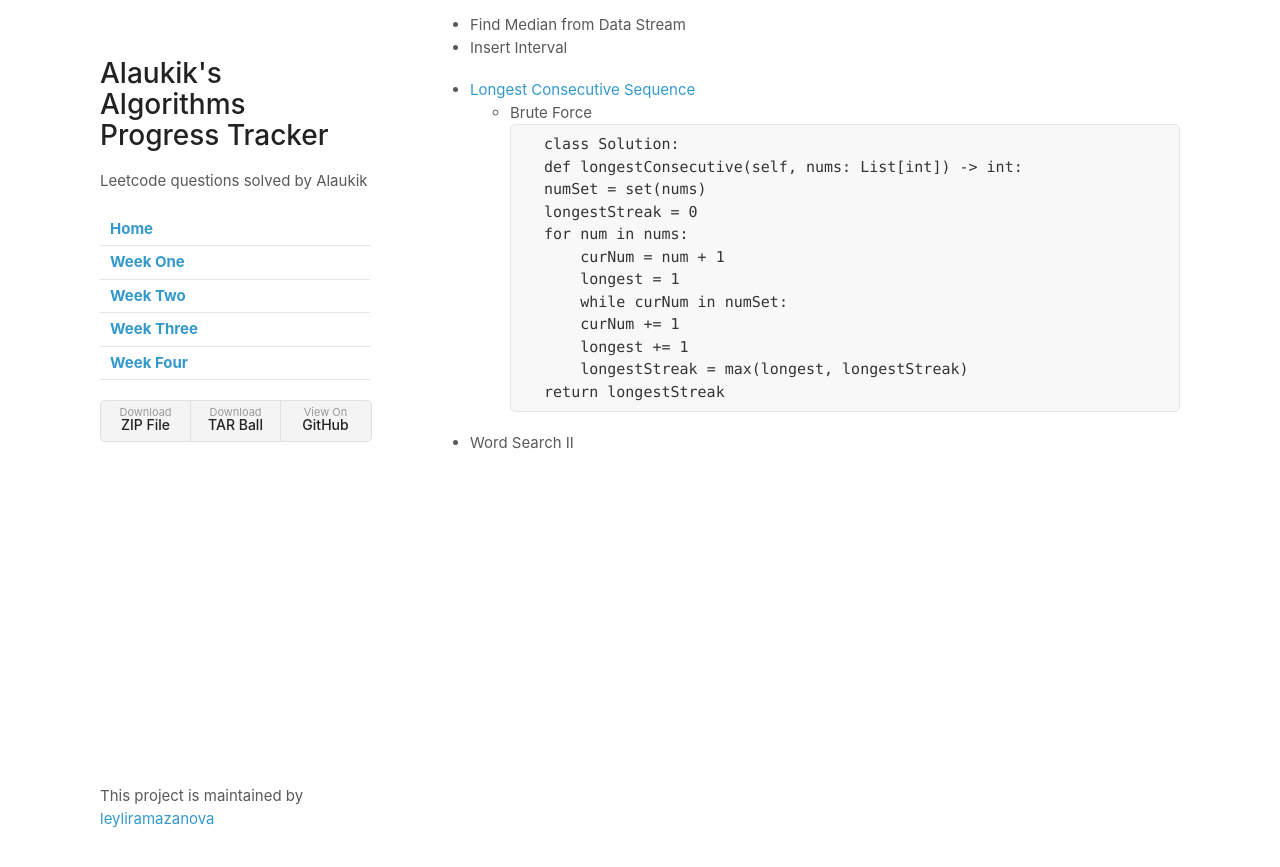
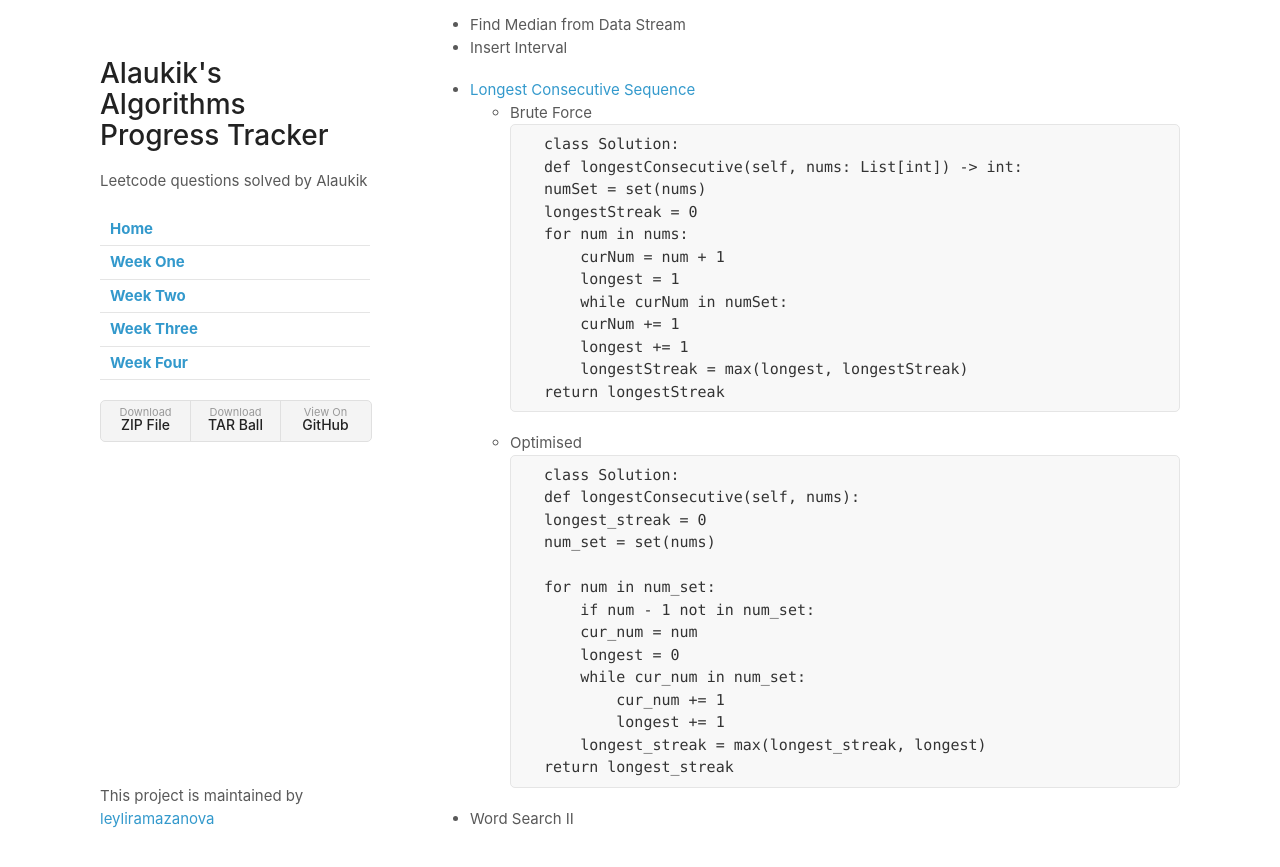
Before and after one commit to leyliramazanova/Five-Weeks-of-Leet-Code, a Jekyll site: the page built from weekFour.md, in a window 1280 px wide and 900 px high, scrolled down 4842 px. Shown: the top 867 px of the window. Built offline with Jekyll 4.4.1, drawn with Linux system fonts in a browser that asks for light colours; our own code applies the rules of GitHub Pages for plain Markdown files.

Commit message:
Update weekFour.md

````diff
--- a/weekFour.md
+++ b/weekFour.md
@@ -234,4 +234,22 @@
 		    longestStreak = max(longest, longestStreak)
 		return longestStreak
 	```
+
+	- Optimised
+	```python
+	class Solution:
+	    def longestConsecutive(self, nums):
+		longest_streak = 0
+		num_set = set(nums)
+
+		for num in num_set:
+		    if num - 1 not in num_set:
+			cur_num = num
+			longest = 0
+			while cur_num in num_set:
+			    cur_num += 1
+			    longest += 1
+			longest_streak = max(longest_streak, longest)
+		return longest_streak
+	```
 - Word Search II
````
